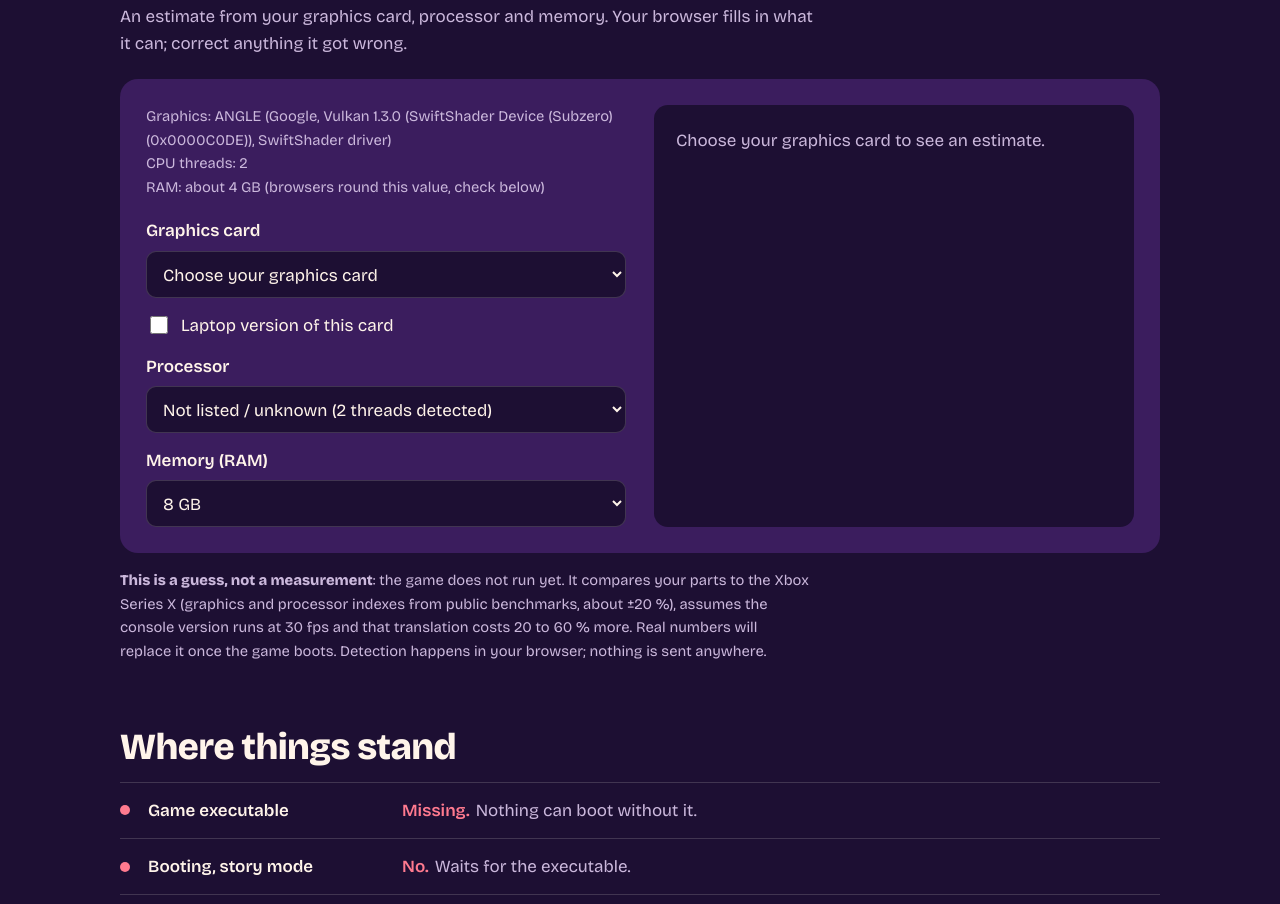
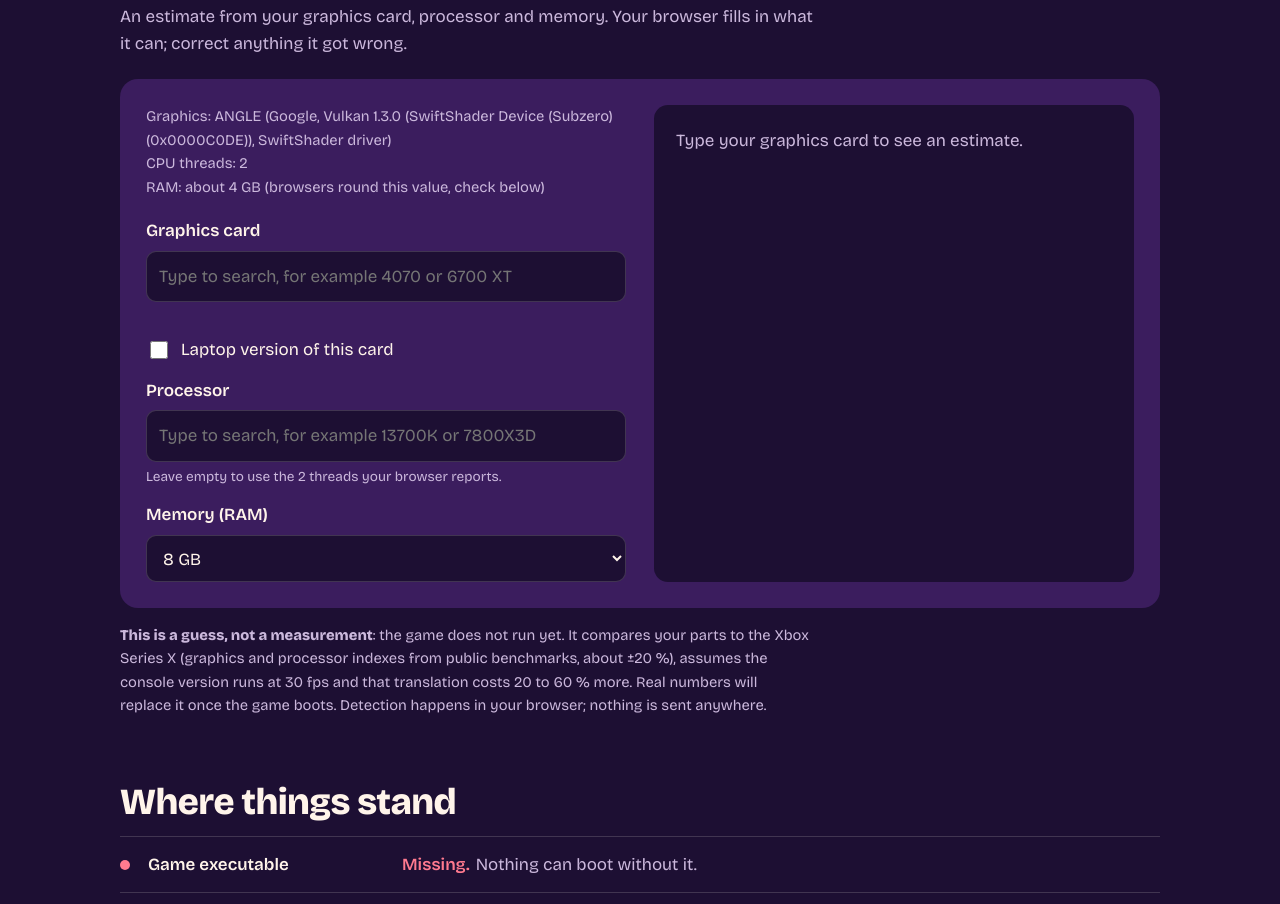
Before and after one commit to 4276b5yjdw-pixel3/AnyXboxX, a plain HTML site: page site/index.html in a window 1280 px wide. Shown: the part 1316-2220 px from the top of the page. Drawn offline with nearby package versions, Linux system fonts and the light colour scheme.

Commit message:
feat: recherche par saisie du GPU et du CPU sur le site
Les listes déroulantes deviennent des champs avec suggestions
(datalist) : « 13700k » trouve le Core i7-13700K, « 4070 » la RTX 4070,
un texte ambigu affiche le nombre de modèles possibles. matchGpu et
matchCpu dans site/estimate.js, testés avec node.

Co-Authored-By: Claude Opus 5.5 <noreply@anthropic.com>
Claude-Session: https://claude.ai/code/session_01LwHrL5NHxuKZkC6PuctieA

```diff
--- a/site/app.js
+++ b/site/app.js
@@ -1,9 +1,11 @@
-// « Will my PC run it? » : détecte ce que le navigateur révèle (GPU par WebGL, threads, RAM plafonnée à 8 Go
-// par Chrome), laisse corriger dans les listes, puis affiche l'estimation. Rien n'est envoyé nulle part.
-import { CPUS, GPUS, detectGpu, estimate } from "./estimate.js";
+// « Will my PC run it? » : détecte ce que le navigateur révèle (GPU par WebGL, threads, RAM arrondie), laisse
+// chercher sa carte et son processeur en tapant, puis affiche l'estimation. Rien n'est envoyé nulle part.
+import { CPUS, GPUS, detectGpu, estimate, matchCpu, matchGpu } from "./estimate.js";
 
 const RAM_CHOICES = [8, 16, 32, 64];
 const $ = (id) => document.getElementById(id);
+const item = (texte) => Object.assign(document.createElement("li"), { textContent: texte });
+const option = (value, label = value) => Object.assign(document.createElement("option"), { value, textContent: label });
 
 function webglRenderer() {
   try {
@@ -16,32 +18,26 @@ function webglRenderer() {
   }
 }
 
-function option(value, label) {
-  const element = document.createElement("option");
-  element.value = value;
-  element.textContent = label;
-  return element;
+function hint(id, texte, found, nombre, vide) {
+  const element = $(`${id}-hint`);
+  element.classList.toggle("miss", Boolean(texte) && !found && nombre === 0);
+  if (!texte) element.textContent = vide;
+  else if (found) element.textContent = "";
+  else if (nombre === 0) element.textContent = "Not in the list: try only the model number, or pick the closest one.";
+  else element.textContent = `${nombre} matches: pick yours in the list.`;
 }
 
-function fillSelects(detected, threads, ramGb) {
-  $("gpu").append(option("", "Choose your graphics card"), ...GPUS.map((g) => option(g[0], g[1])));
-  const auto = threads ? `Not listed / unknown (${threads} threads detected)` : "Not listed / unknown";
-  $("cpu").append(option("", auto), ...CPUS.map((c) => option(c[0], c[0])));
-  $("ram").append(...RAM_CHOICES.map((gb) => option(String(gb), `${gb} GB`)));
-  if (detected) $("gpu").value = detected.key;
-  $("laptop").checked = Boolean(detected && detected.laptop);
-  $("ram").value = String(RAM_CHOICES.find((gb) => gb >= (ramGb || 16)) || 16);
-}
-
-const item = (texte) => Object.assign(document.createElement("li"), { textContent: texte });
-
 function render(threads) {
-  const gpuKey = $("gpu").value;
-  $("empty").hidden = Boolean(gpuKey);
-  $("answer").hidden = !gpuKey;
-  if (!gpuKey) return;
+  const gpu = matchGpu($("gpu").value);
+  const cpu = matchCpu($("cpu").value);
+  hint("gpu", $("gpu").value.trim(), gpu.key, gpu.candidates, "");
+  const sansCpu = threads ? `Leave empty to use the ${threads} threads your browser reports.` : "";
+  hint("cpu", $("cpu").value.trim(), cpu.label, cpu.candidates, sansCpu);
+  $("empty").hidden = Boolean(gpu.key);
+  $("answer").hidden = !gpu.key;
+  if (!gpu.key) return;
   const r = estimate({
-    gpuKey, cpuLabel: $("cpu").value || null, threads, ramGb: Number($("ram").value), laptop: $("laptop").checked,
+    gpuKey: gpu.key, cpuLabel: cpu.label, threads, ramGb: Number($("ram").value), laptop: $("laptop").checked,
   });
   $("fps").textContent = r.fpsLow === r.fpsHigh ? `~${r.fpsLow} fps` : `~${r.fpsLow}–${r.fpsHigh} fps`;
   $("quality").textContent = r.quality;
@@ -59,8 +55,14 @@ function main() {
     `CPU threads: ${threads ?? "not revealed"}`,
     `RAM: ${ramGb ? `about ${ramGb} GB (browsers round this value, check below)` : "not revealed"}`,
   ].map(item));
-  fillSelects(detected, threads, ramGb);
-  for (const id of ["gpu", "cpu", "ram", "laptop"]) $(id).addEventListener("change", () => render(threads));
+  $("gpu-list").append(...GPUS.map((g) => option(g[1])));
+  $("cpu-list").append(...CPUS.map((c) => option(c[0])));
+  $("ram").append(...RAM_CHOICES.map((gb) => option(String(gb), `${gb} GB`)));
+  if (detected) $("gpu").value = detected.label;
+  $("laptop").checked = Boolean(detected && detected.laptop);
+  $("ram").value = String(RAM_CHOICES.find((gb) => gb >= (ramGb || 16)) || 16);
+  for (const id of ["gpu", "cpu"]) $(id).addEventListener("input", () => render(threads));
+  for (const id of ["ram", "laptop"]) $(id).addEventListener("change", () => render(threads));
   render(threads);
 }
 
--- a/site/estimate.js
+++ b/site/estimate.js
@@ -128,3 +128,30 @@ export function estimate({ gpuKey, cpuLabel = null, threads = null, ramGb = null
     notes,
   };
 }
+
+const compact = (texte) => String(texte).toLowerCase().replace(/[^a-z0-9]/g, "");
+
+/**
+ * Find the entry a typed text names. An exact name wins; otherwise the only name containing the text, or, among
+ * several, the one that ends with it (« 4070 » finds the RTX 4070, not the 4070 Ti). Returns { match, candidates }.
+ */
+function matchTyped(texte, entries, label) {
+  const cherche = compact(texte);
+  if (!cherche) return { match: null, candidates: [] };
+  const exact = entries.find((entry) => compact(label(entry)) === cherche);
+  if (exact) return { match: exact, candidates: [exact] };
+  const candidates = entries.filter((entry) => compact(label(entry)).includes(cherche));
+  const finissent = candidates.filter((entry) => compact(label(entry)).endsWith(cherche));
+  if (candidates.length === 1) return { match: candidates[0], candidates };
+  return { match: finissent.length === 1 ? finissent[0] : null, candidates };
+}
+
+export function matchGpu(texte) {
+  const { match, candidates } = matchTyped(texte, GPUS, (gpu) => gpu[1]);
+  return { key: match ? match[0] : null, label: match ? match[1] : null, candidates: candidates.length };
+}
+
+export function matchCpu(texte) {
+  const { match, candidates } = matchTyped(texte, CPUS, (cpu) => cpu[0]);
+  return { label: match ? match[0] : null, candidates: candidates.length };
+}
--- a/site/index.html
+++ b/site/index.html
@@ -66,10 +66,12 @@ h2 { font-weight: 800; font-size: clamp(1.6rem, 3.6vw, 2.3rem); line-height: 1.1
   background: var(--violet); border-radius: 18px; padding: 26px; }
 .estimator label { display: block; font-weight: 600; margin: 14px 0 6px; }
 .estimator label:first-of-type { margin-top: 0; }
-.estimator select { width: 100%; padding: 11px 12px; border-radius: 10px; border: 1px solid var(--line);
+.estimator select, .estimator input[type="text"] { width: 100%; padding: 11px 12px; border-radius: 10px; border: 1px solid var(--line);
   background: var(--night); color: var(--foam); font: inherit; }
 .estimator .check { display: flex; gap: 10px; align-items: center; font-weight: 400; }
 .estimator .check input { width: 18px; height: 18px; accent-color: var(--flamingo); }
+.hint { min-height: 1.2em; margin: 4px 0 0; color: var(--haze); font-size: .85rem; }
+.hint.miss { color: var(--no); }
 #detected { list-style: none; padding: 0; margin: 0 0 18px; color: var(--haze); font-size: .92rem; }
 #result { border-radius: 14px; padding: 22px; background: var(--night); }
 #fps { font-weight: 800; font-size: clamp(2.6rem, 6vw, 3.6rem); line-height: 1; color: var(--mango);
@@ -195,13 +197,17 @@ footer p { max-width: 80ch; margin: 0 0 6px; }
     <div class="estimator">
       <div>
         <ul id="detected"><li>Detecting your hardware…</li></ul>
-        <label for="gpu">Graphics card</label><select id="gpu"></select>
+        <label for="gpu">Graphics card</label>
+        <input id="gpu" type="text" list="gpu-list" autocomplete="off" spellcheck="false" placeholder="Type to search, for example 4070 or 6700 XT">
+        <datalist id="gpu-list"></datalist><p class="hint" id="gpu-hint"></p>
         <label class="check"><input type="checkbox" id="laptop"> Laptop version of this card</label>
-        <label for="cpu">Processor</label><select id="cpu"></select>
+        <label for="cpu">Processor</label>
+        <input id="cpu" type="text" list="cpu-list" autocomplete="off" spellcheck="false" placeholder="Type to search, for example 13700K or 7800X3D">
+        <datalist id="cpu-list"></datalist><p class="hint" id="cpu-hint"></p>
         <label for="ram">Memory (RAM)</label><select id="ram"></select>
       </div>
       <div id="result" aria-live="polite">
-        <p class="empty" id="empty">Choose your graphics card to see an estimate.</p>
+        <p class="empty" id="empty">Type your graphics card to see an estimate.</p>
         <div id="answer" hidden>
           <div id="fps"></div>
           <p id="quality"></p>
```
Also changed, not shown: site/estimate.test.mjs (+16 -0 lines).
